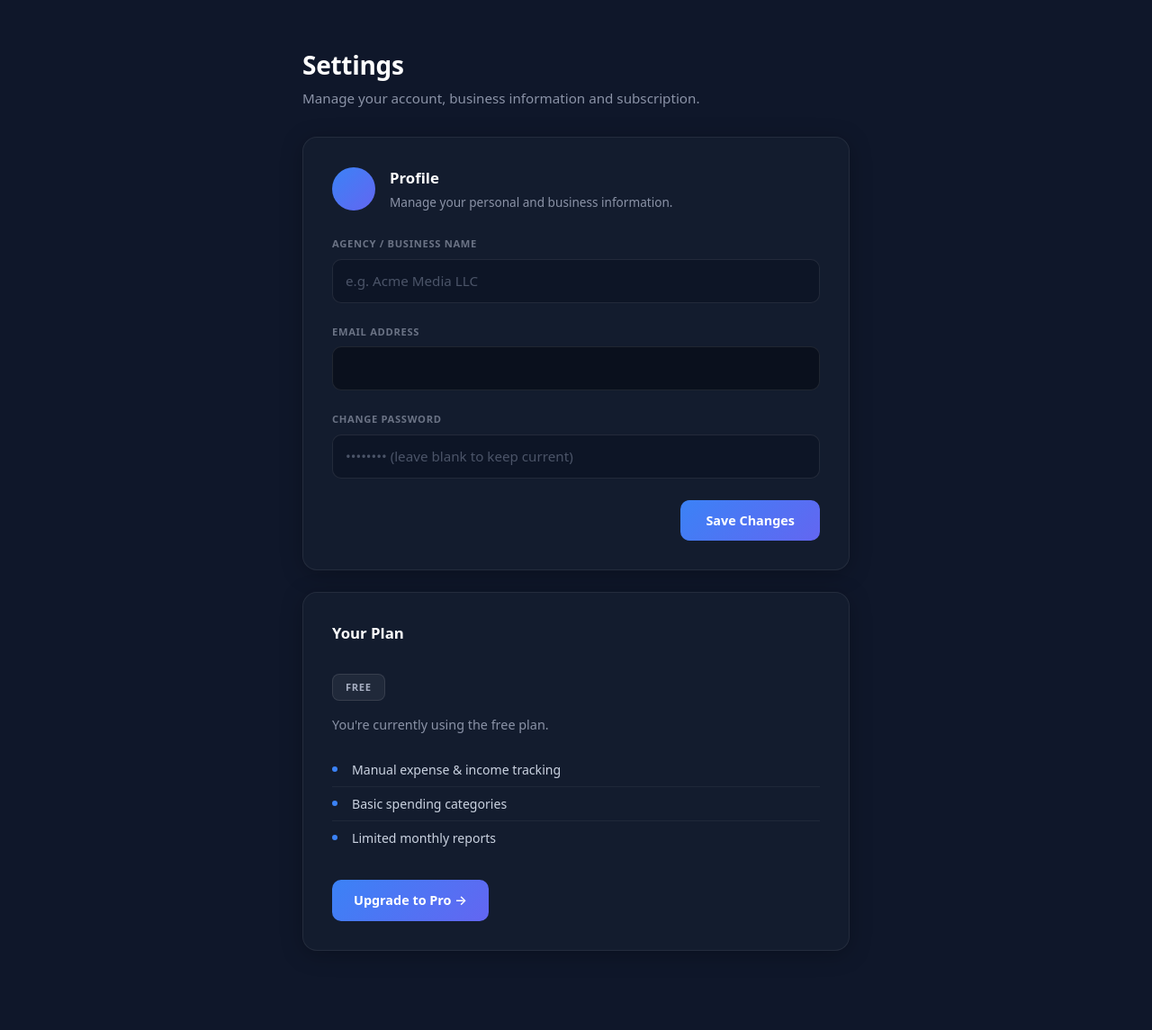
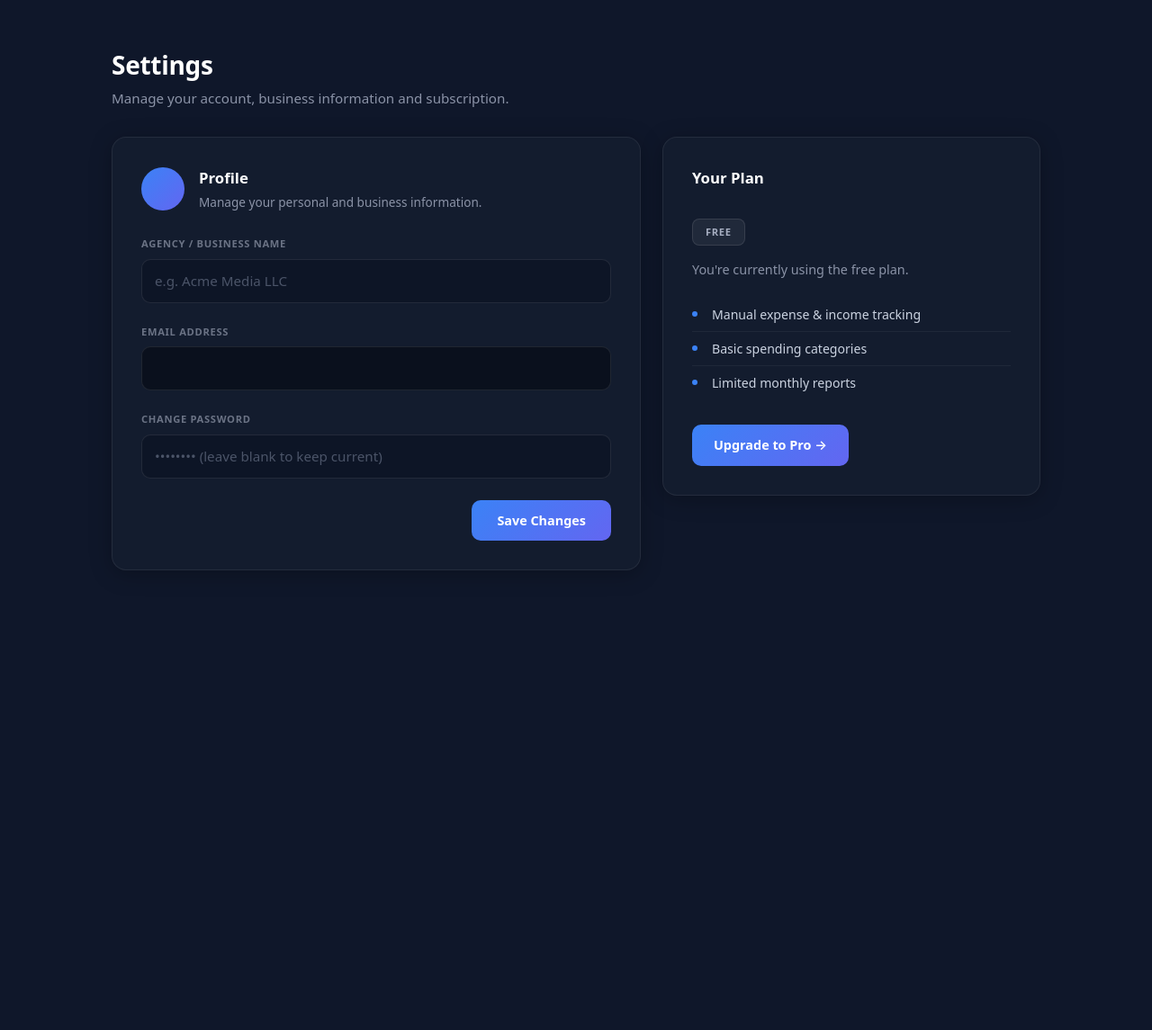
Before and after one commit to arielmuyanja-cloud/budget-buddy132, a Flask app: template templates/profile.html in a window 1280 px wide. Shown: the part 73-1218 px from the top of the page at 90% size. After the commit the page ends 707 px from the top, so only its background shows below. Run offline with Flask 3, Linux system fonts and the light colour scheme; the template is opened without the code that fills it, so the values that code supplies are empty.

Commit message:
Update profile.html

```diff
--- a/templates/profile.html
+++ b/templates/profile.html
@@ -3,9 +3,9 @@
 {% block content %}
 <style>
   .bb-wrap {
-    max-width: 640px;
+    max-width: 1080px;
     margin: 0 auto;
-    padding: 40px 16px 64px;
+    padding: 40px 24px 64px;
   }
   .bb-header { margin-bottom: 32px; }
   .bb-header h1 {
@@ -21,13 +21,22 @@
     margin: 0;
   }
 
+  .bb-grid {
+    display: grid;
+    grid-template-columns: 1.4fr 1fr;
+    gap: 24px;
+    align-items: start;
+  }
+  @media (max-width: 900px) {
+    .bb-grid { grid-template-columns: 1fr; }
+  }
+
   .bb-card {
     background: #131c2e;
     border: 1px solid rgba(255,255,255,0.07);
     border-radius: 16px;
     box-shadow: 0 4px 24px rgba(0,0,0,0.25);
     padding: 32px;
-    margin-bottom: 24px;
   }
 
   .bb-card-head {
@@ -212,6 +221,8 @@
     <p>Manage your account, business information and subscription.</p>
   </div>
 
+  <div class="bb-grid">
+
   <!-- PROFILE CARD -->
   <div class="bb-card">
     <div class="bb-card-head">
@@ -299,5 +310,7 @@
       <a href="{{ url_for('pricing') }}" class="bb-btn-manage">Manage Subscription</a>
     {% endif %}
   </div>
+
+  </div>
 </div>
 {% endblock %}
```
